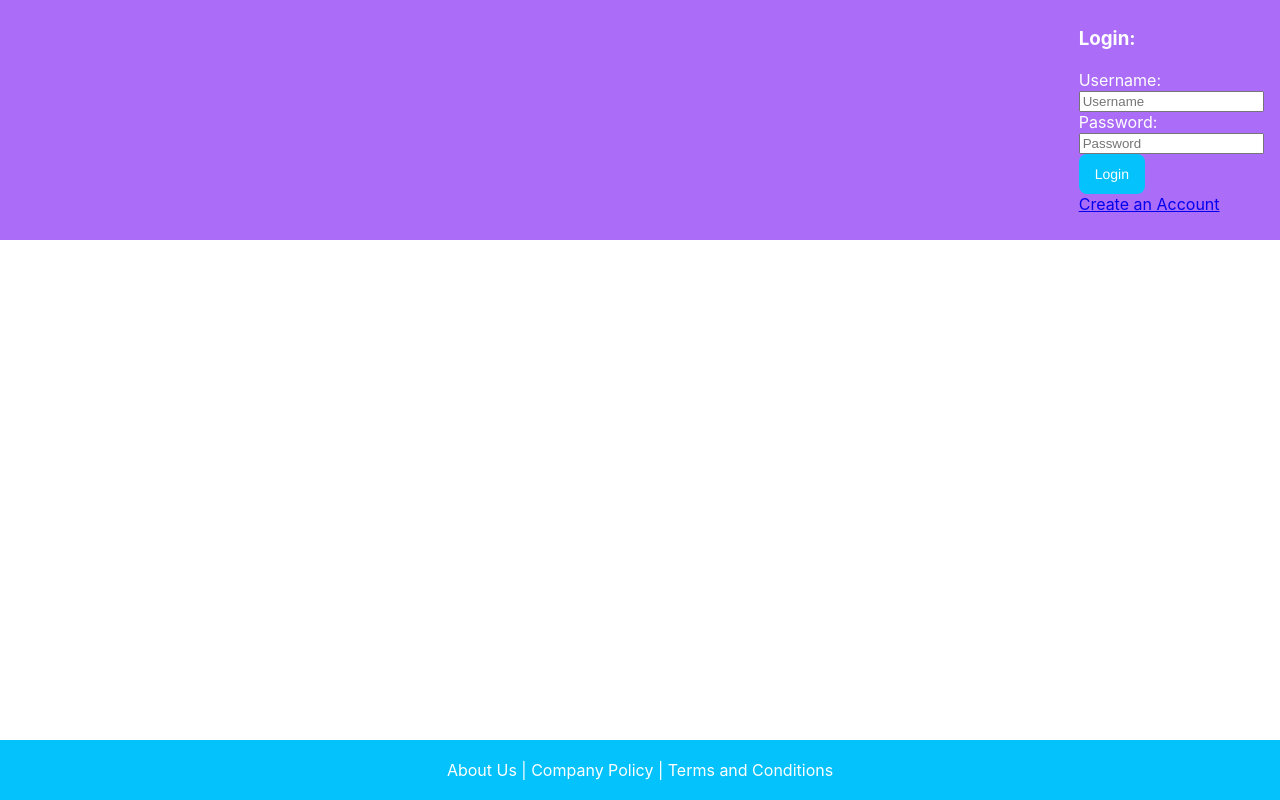
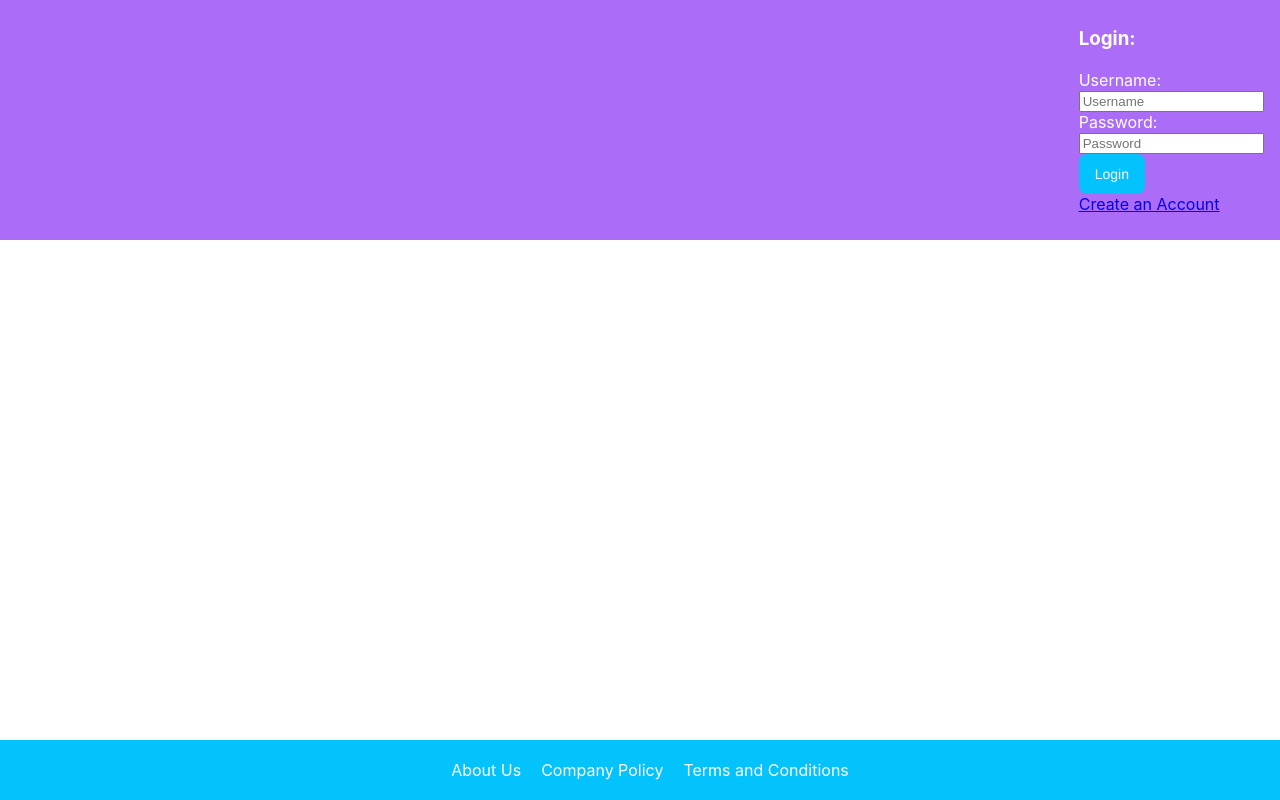
Before and after one commit to genady213/chatter-frontend, a React (Create React App) app in the folder chatter-app/: page / in a window 1280 px wide. Built offline with nearby package versions, Linux system fonts and the light colour scheme.

Commit message:
-Footer CSS changes -Added blank pages to Footer Links -Implemented router to new pages

```diff
--- a/chatter-app/src/App.js
+++ b/chatter-app/src/App.js
@@ -1,5 +1,8 @@
 import { HomePage } from './pages/HomePage/HomePage';
 import { LoginPage } from './pages/LoginPage/LoginPage';
+import { AboutUs } from "./pages/AboutUs/AboutUs";
+import { CompanyPolicy } from "./pages/CompanyPolicy/CompanyPolicy";
+import { TermsAndConditions } from "./pages/TermsAndConditions/TermsAndConditions";
 import { Route, Routes } from 'react-router-dom';
 
 function App() {
@@ -10,6 +13,9 @@ function App() {
       {/*Default page is Login page */}
       <Route path="/" element={<LoginPage />} />
       <Route path="/Home*" element={<HomePage />} />
+          <Route path="/AboutUs*" element={<AboutUs />} />
+          <Route path="/CompanyPolicy*" element={<CompanyPolicy />} />
+          <Route path="/TermsAndConditions*" element={<TermsAndConditions />} />
     </Routes>
   );
 }
--- a/chatter-app/src/components/Footer/Footer.css
+++ b/chatter-app/src/components/Footer/Footer.css
@@ -8,9 +8,12 @@
     color: white;
 }
 
-.footerAboutUs {
+.footerOptions {
     display: flex;
-    /*textAlignVertical: "center";
-    padding: 0px 50px;*/
     justify-content: center;
+    cursor: pointer;
 }
+
+.footerPadding {
+    margin-left: 20px;
+}
--- a/chatter-app/src/components/Footer/Footer.js
+++ b/chatter-app/src/components/Footer/Footer.js
@@ -1,15 +1,48 @@
 
 import React from 'react';
 import './Footer.css';
-/*import CreateIcon from '@mui/icons-material/Create';
-import SidebarOption from './SidebarOption';
-import CommentIcon from '@mui/icons-material/Comment';*/
+import { useNavigate } from 'react-router-dom';
 
 
 export function Footer() {
+
+    let navigate = useNavigate();
+    const routeChange1 = () => {
+        let path = `/AboutUs`;
+        navigate(path);
+    };
+    const routeChange2 = () => {
+        let path = `/CompanyPolicy`;
+        navigate(path);
+    };
+    const routeChange3 = () => {
+        let path = `/TermsAndConditions`;
+        navigate(path);
+    };
+
+    function changeBackground(e) {
+        e.target.style.background = '#579DAB';
+    }
+
+    function changeBackBackground(e) {
+        e.target.style.background = 'var(--onlyfriends-color)';
+    }
     return (
         <div className='footerArea'>
-            <div className='footerAboutUs'>About Us | Company Policy | Terms and Conditions</div>
+
+            <div className='footerOptions'>
+                <div className='footerPadding' onMouseOver={changeBackground} onMouseLeave={changeBackBackground} onClick={routeChange1}>About Us</div>
+                <div className='footerPadding' onMouseOver={changeBackground} onMouseLeave={changeBackBackground} onClick={routeChange2}>Company Policy</div>
+                <div className='footerPadding' onMouseOver={changeBackground} onMouseLeave={changeBackBackground} onClick={routeChange3}>Terms and Conditions</div>
+            </div>
+
         </div>
+        /*<BrowserRouter>
+            <Routes>
+                <Route path="routeChange1">About Us</Route>
+                    <Route path="routeChange2">Company Policy</Route>
+                        <Route path="routeChange3">Terms And Conditions</Route>
+            </Routes>
+        </BrowserRouter>*/
         );
 }
--- /dev/null
+++ b/chatter-app/src/pages/AboutUs/AboutUs.js
@@ -0,0 +1,4 @@
+import React from 'react';
+
+export function AboutUs() {
+}
--- /dev/null
+++ b/chatter-app/src/pages/CompanyPolicy/CompanyPolicy.js
@@ -0,0 +1,4 @@
+import React from 'react';
+
+export function CompanyPolicy() {
+}
--- /dev/null
+++ b/chatter-app/src/pages/TermsAndConditions/TermsAndConditions.js
@@ -0,0 +1,5 @@
+import React from 'react';
+
+
+export function TermsAndConditions() {
+}
```
